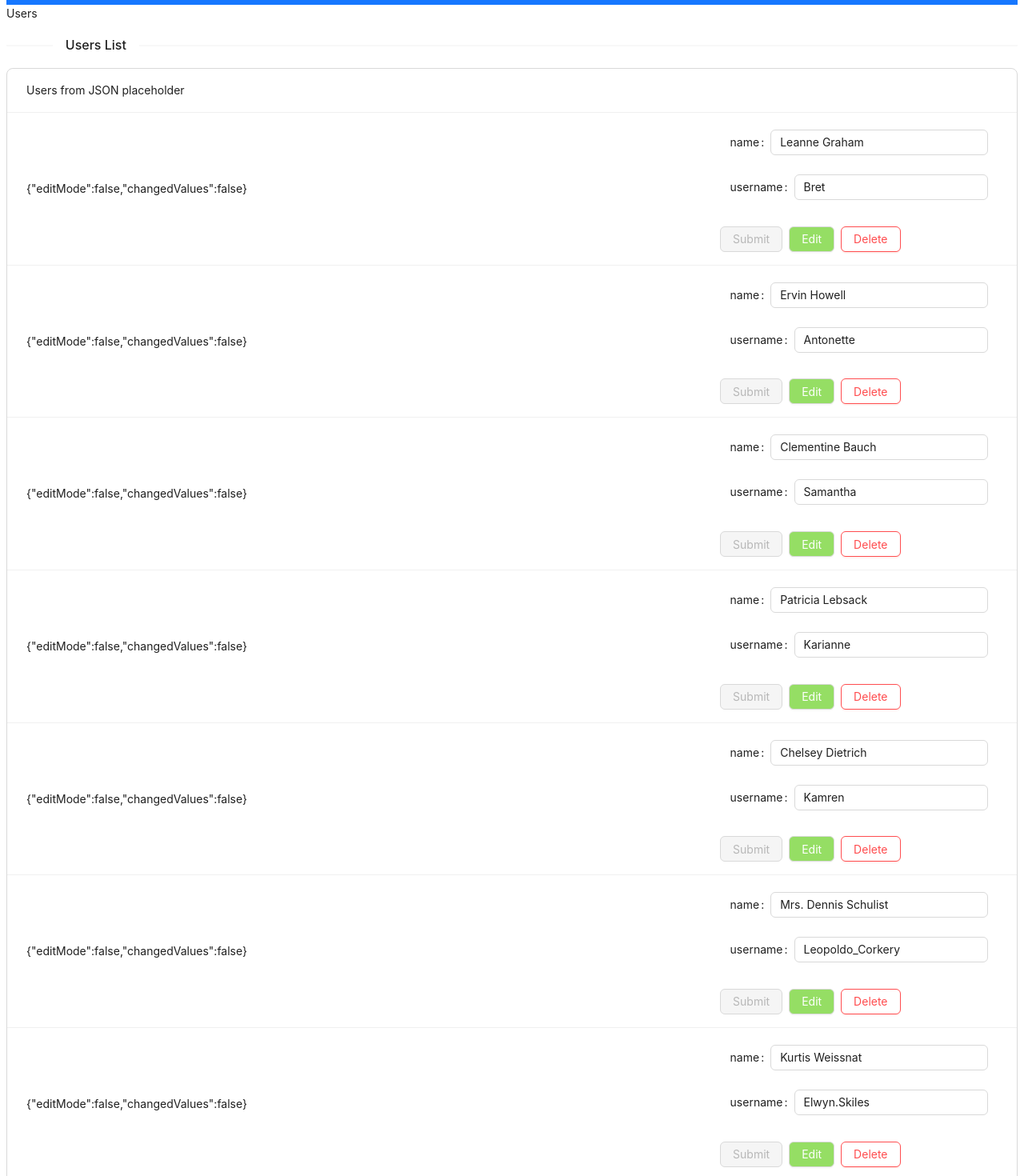
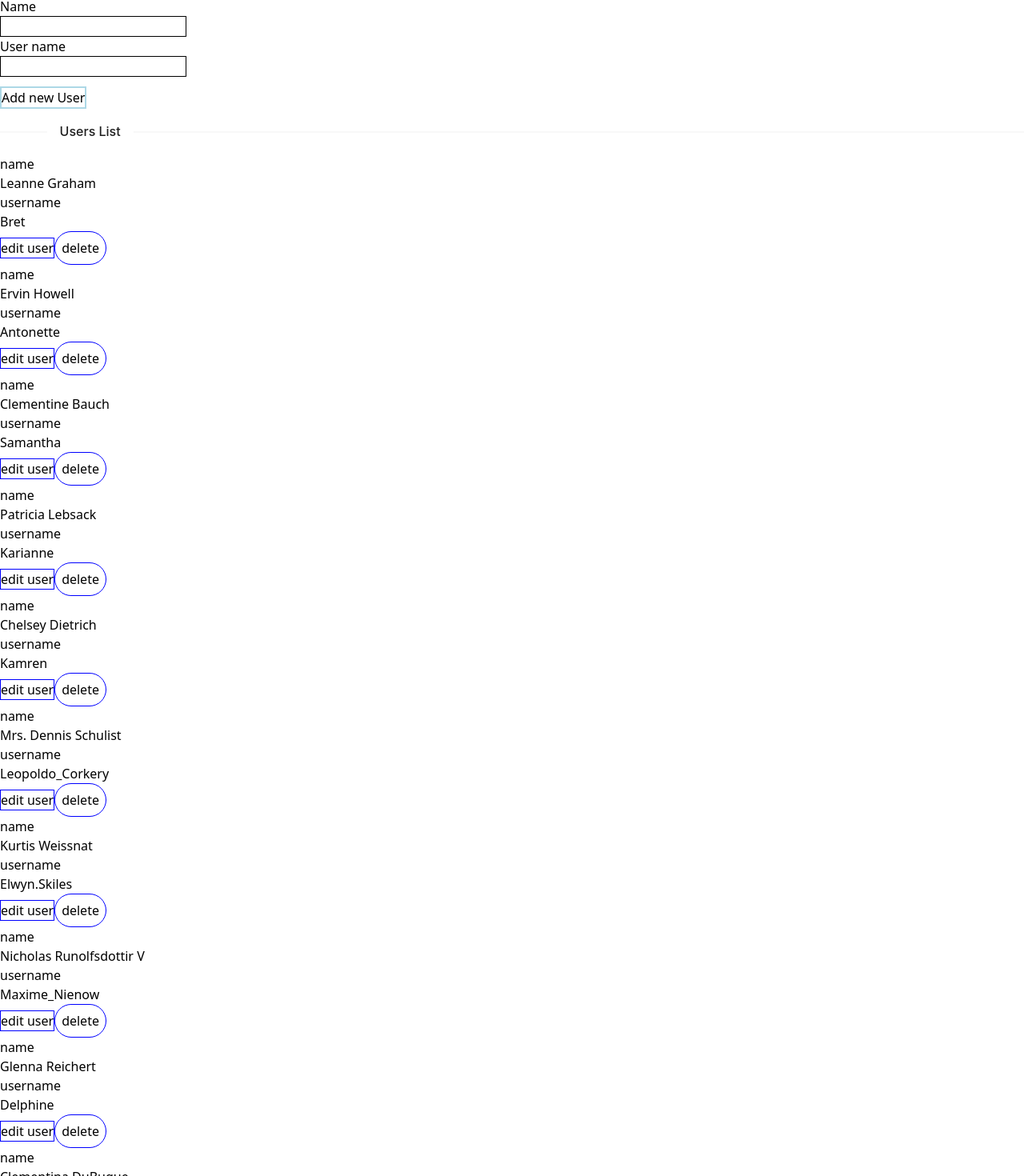
Before and after one commit to Leandro-Andres-Angeli/react-redux-practice, a React (Create React App) app: page /users in a window 1280 px wide. Shown: the part 149-1619 px from the top of the page at 80% size. Built offline with nearby package versions, Linux system fonts and the light colour scheme.

Commit message:
working with redux

```diff
--- a/src/components/pages/Users.js
+++ b/src/components/pages/Users.js
@@ -1,16 +1,25 @@
-import { green, red } from "@ant-design/colors";
-import { Button, Divider, Form, Input, List, Space, Typography } from "antd";
+import { green, red } from '@ant-design/colors';
+import { Button, Divider, Form, Input, List, Space, Typography } from 'antd';
 
-import React, { useReducer, useRef, useState } from "react";
-import { store } from "../store/store";
+import React, { useEffect, useReducer, useRef, useState } from 'react';
+import { useDispatch, useSelector } from 'react-redux';
+import { idGenerator } from '../../helpers/idGenerator';
+import { store } from '../store/store';
+import {
+  addUserToList,
+  editUserFromList,
+} from '../store/users-list-store/usersListActions';
+import { deleteUserFromList } from './../store/users-list-store/usersListActions';
+
 const uiState = {
   editMode: false,
   changedValues: false,
 };
+
 const resetUiActions = () => uiState;
 const types = {
-  toggleEditMode: "edit mode one",
-  checkChangedValues: "check changed values",
+  toggleEditMode: 'edit mode one',
+  checkChangedValues: 'check changed values',
 };
 const uiReducer = (state, action) => {
   switch (action.type) {
@@ -23,48 +32,50 @@ const uiReducer = (state, action) => {
   }
 };
 const UsersListItem = ({ user }) => {
+  const dispatch = useDispatch();
   const [uiActions, dispatchUiActions] = useReducer(
     uiReducer,
     uiState,
     resetUiActions
   );
+
   const [form] = Form.useForm();
-  const formRef = useRef()
-  // const [formState, setFormState] = useState({
-  //   name: user.name,
-  //   username: user.username,
-  // });
-
-  // return (
-  //   <List.Item>
-  //     <List
-
-  //   dataSource={Object.entries(user)}
-  //       renderItem={ ([field,data])=> (
-  //         <List.Item >{field} : {data}</List.Item>
-  //       )}
-  //     />
-
-  //   </List.Item>
-  // );
+  const [reRender, setReRender] = useState(true);
   const { editMode } = uiActions;
   const handleSubmit = (e) => {
-    console.log("sub");
+    const confirmSubmit = window.confirm('confirm edit ?');
+    if (!confirmSubmit) {
+      alert('rollback');
+      return;
+    }
+
+    console.log('sub');
     console.log(e);
-    console.log(form.getFieldsValue());
+    dispatch(editUserFromList({ id: user.id, ...form.getFieldsValue() }));
   };
-  const handleEdit = (e) => {
-    console.log("edit");
+  const handleEdit = () => {
+    console.log('edit');
+
     dispatchUiActions({ type: types.toggleEditMode });
+    setReRender((prev) => !prev);
+  };
 
+  useEffect(() => {
+    console.log('render');
+  }, [reRender]);
 
+  const handleDelete = () => {
+    // console.log(arguments);
+    dispatch(deleteUserFromList({ id: user.id }));
+    // console.log(user.id);
+    // const checkDelete = window.confirm('confirm delete ? ');
+    // if (checkDelete) {
+    //   return dispatch(deleteUserFromList({ id: user.id }));
+    // }
   };
   const handleInputChange = () => {
     const formValues = form.getFieldsValue();
-    // console.log(formValues)
-    //  const trimmedForm =   Object.keys(formValues).
 
-    //  console.log(trimmedForm)
     const trimmedForm = Object.keys(formValues).reduce(
       (acc, curr, arr) => ({ ...acc, [curr]: formValues[curr].trim() }),
       {}
@@ -84,19 +95,14 @@ const UsersListItem = ({ user }) => {
   // };
   return (
     <List.Item>
-      <div> {JSON.stringify(uiActions)}</div>
-
+      {user.id}
       <Form
         onFinish={handleSubmit}
-
         form={form}
         initialValues={{ name: user.name, username: user.username }}
-        focus={(uiActions.editMode).toString()}
       >
-        <fieldset style={{ border: "none" }} disabled={!editMode}>
-          {Object.entries(user)
-            .filter(([field]) => field !== "id")
-            .map(([field, value]) => (
+        <fieldset style={{ border: 'none' }} disabled={!editMode}>
+          {Object.entries(user).map(([field, value]) => (
             <Form.Item
               key={field}
               label={field}
@@ -109,38 +115,130 @@ const UsersListItem = ({ user }) => {
         </fieldset>
         <Space>
           <Button
-            type="primary"
+            type='primary'
             disabled={!uiActions.changedValues}
-            htmlType="submit"
+            htmlType='submit'
           >
             Submit
           </Button>
           <Button
-            style={{ backgroundColor: green[3], color: "white" }}
+            style={{ backgroundColor: green[3], color: 'white' }}
             onClick={handleEdit}
           >
             Edit
           </Button>
-          <Button danger>Delete</Button>
+          <Button danger onClick={handleDelete}>
+            Delete
+          </Button>
         </Space>
       </Form>
     </List.Item>
   );
 };
+const UserLi = ({ user }) => {
+  const dispatch = useDispatch();
+  const handleDelete = () => {
+    dispatch(deleteUserFromList({ id: user.id }));
+  };
+  const handleSubmit = (e) => {
+    e.preventDefault();
+    // const { name, username } = e.target.form.values;
+    // console.log(name, username);
+    const {
+      name: { value: name },
+      username: { value: username },
+    } = e.target;
+    console.log(name, username);
+    dispatch(editUserFromList({ id: user.id, name, username }));
+  };
+  return (
+    <li>
+      <form onSubmit={handleSubmit}>
+        <label className='flex flex-col'>
+          name
+          <input type='text' name={'name'} defaultValue={user.name} />
+        </label>
+        <label className='flex flex-col'>
+          username
+          <input type='text' name={'username'} defaultValue={user.username} />
+        </label>
+        <button type='submit' style={{ border: '1px solid blue' }}>
+          edit user
+        </button>
+        <button
+          style={{ border: '1px solid blue' }}
+          className='rounded-full p-2'
+          onClick={handleDelete}
+        >
+          delete
+        </button>
+      </form>
+    </li>
+  );
+};
+const NewUserForm = () => {
+  const dispatch = useDispatch();
+  const handleSubmit = (e) => {
+    e.preventDefault();
+    const {
+      name: { value: name },
+      username: { value: username },
+    } = e.target;
+    dispatch(addUserToList({ id: idGenerator(), name, username }));
+  };
+  return (
+    <form onSubmit={handleSubmit}>
+      <label>
+        Name
+        <input
+          name='name'
+          type='text'
+          style={{ display: 'block', border: '1px solid' }}
+        />
+      </label>
+      <label>
+        User name
+        <input
+          name='username'
+          type='text'
+          style={{ display: 'block', border: '1px solid' }}
+        />
+      </label>
 
+      <button
+        className='mt-3'
+        style={{ display: 'block', border: '2px solid lightblue' }}
+        type='submit'
+      >
+        Add new User{' '}
+      </button>
+    </form>
+  );
+};
 const Users = () => {
   const { Paragraph } = Typography;
-  const { usersList } = store.getState();
+  let usersList = useSelector((state) => state.usersList);
+  console.log('render');
+  // useEffect(() => {
+  //   console.log('render');
+  // }, [usersList]);
 
   return (
     <div>
+      {/* {JSON.stringify(usersList)} */}
       <Typography level={3}>Users</Typography>
+      <NewUserForm></NewUserForm>
       <Paragraph>
-        <Divider orientation="left">Users List</Divider>
+        <Divider orientation='left'>Users List</Divider>
       </Paragraph>
-
+      <ul>
+        {usersList.map((user) => (
+          <UserLi key={user.id} {...{ user }}></UserLi>
+        ))}
+      </ul>
+      {/*
       <List
-        size="large"
+        size='large'
         header={<div>Users from JSON placeholder</div>}
         footer={<div>Footer</div>}
         bordered
@@ -148,7 +246,7 @@ const Users = () => {
         renderItem={({ id, name, username }) => (
           <UsersListItem user={{ id, name, username }}></UsersListItem>
         )}
-      />
+      /> */}
     </div>
   );
 };
--- a/src/components/store/users-list-store/usersListActions.js
+++ b/src/components/store/users-list-store/usersListActions.js
@@ -1,2 +1,14 @@
-import {types} from "./usersListTypes"
-export const getUsersList = ()=>({type:types.getUsersList})
+import types from './usersListTypes';
+export const getUsersList = () => ({ type: types.getUsersList });
+export const editUserFromList = (payload) => ({
+  type: types.editUser,
+  payload,
+});
+export const deleteUserFromList = (payload) => ({
+  type: types.deleteUser,
+  payload,
+});
+export const addUserToList = (payload) => ({
+  type: types.addUser,
+  payload,
+});
--- a/src/components/store/users-list-store/usersListReducers.js
+++ b/src/components/store/users-list-store/usersListReducers.js
@@ -1,9 +1,18 @@
-import { users } from "../../../data/usersData"
+import { users } from '../../../data/usersData';
+import types from './usersListTypes';
 
-export const usersListReducer = (state =  users,action)=>{
-    switch(action.type){
+export const usersListReducer = (state = users, action) => {
+  switch (action.type) {
+    case types.editUser:
+      return state.map((user) =>
+        user.id === action.payload.id ? { ...user, ...action.payload } : user
+      );
+    case types.deleteUser:
+      return state.filter((user) => user.id !== action.payload.id);
+    case types.addUser:
+      console.log('in');
+      return [action.payload, ...state];
     default:
-        return state
-    }
-
-}
+      return state;
+  }
+};
--- a/src/components/store/users-list-store/usersListTypes.js
+++ b/src/components/store/users-list-store/usersListTypes.js
@@ -1,5 +1,8 @@
- const types = {
-    getUsers:"[Users List] get All Users",
-    addUsers:"[Users List] add New User"
-}
-export default types
+const types = {
+  getUsers: '[Users List] get All Users',
+  addUsers: '[Users List] add New User',
+  editUser: '[Users List] edit User',
+  deleteUser: '[Users List] delete User',
+  addUser: '[Users List] add User',
+};
+export default types;
--- a/src/data/usersData.js
+++ b/src/data/usersData.js
@@ -1,232 +1,234 @@
-export const  users = [
+import { idGenerator } from '../helpers/idGenerator';
+
+export const users = [
   {
-        "id": 1,
-        "name": "Leanne Graham",
-        "username": "Bret",
-        "email": "Sincere@april.biz",
-        "address": {
-            "street": "Kulas Light",
-            "suite": "Apt. 556",
-            "city": "Gwenborough",
-            "zipcode": "92998-3874",
-            "geo": {
-                "lat": "-37.3159",
-                "lng": "81.1496"
-            }
+    id: idGenerator(),
+    name: 'Leanne Graham',
+    username: 'Bret',
+    email: 'Sincere@april.biz',
+    address: {
+      street: 'Kulas Light',
+      suite: 'Apt. 556',
+      city: 'Gwenborough',
+      zipcode: '92998-3874',
+      geo: {
+        lat: '-37.3159',
+        lng: '81.1496',
       },
-        "phone": "1-770-736-8031 x56442",
-        "website": "hildegard.org",
-        "company": {
-            "name": "Romaguera-Crona",
-            "catchPhrase": "Multi-layered client-server neural-net",
-            "bs": "harness real-time e-markets"
-        }
+    },
+    phone: '1-770-736-8031 x56442',
+    website: 'hildegard.org',
+    company: {
+      name: 'Romaguera-Crona',
+      catchPhrase: 'Multi-layered client-server neural-net',
+      bs: 'harness real-time e-markets',
+    },
   },
   {
-        "id": 2,
-        "name": "Ervin Howell",
-        "username": "Antonette",
-        "email": "Shanna@melissa.tv",
-        "address": {
-            "street": "Victor Plains",
-            "suite": "Suite 879",
-            "city": "Wisokyburgh",
-            "zipcode": "90566-7771",
-            "geo": {
-                "lat": "-43.9509",
-                "lng": "-34.4618"
-            }
+    id: idGenerator(),
+    name: 'Ervin Howell',
+    username: 'Antonette',
+    email: 'Shanna@melissa.tv',
+    address: {
+      street: 'Victor Plains',
+      suite: 'Suite 879',
+      city: 'Wisokyburgh',
+      zipcode: '90566-7771',
+      geo: {
+        lat: '-43.9509',
+        lng: '-34.4618',
       },
-        "phone": "010-692-6593 x09125",
-        "website": "anastasia.net",
-        "company": {
-            "name": "Deckow-Crist",
-            "catchPhrase": "Proactive didactic contingency",
-            "bs": "synergize scalable supply-chains"
-        }
+    },
+    phone: '010-692-6593 x09125',
+    website: 'anastasia.net',
+    company: {
+      name: 'Deckow-Crist',
+      catchPhrase: 'Proactive didactic contingency',
+      bs: 'synergize scalable supply-chains',
+    },
   },
   {
-        "id": 3,
-        "name": "Clementine Bauch",
-        "username": "Samantha",
-        "email": "Nathan@yesenia.net",
-        "address": {
-            "street": "Douglas Extension",
-            "suite": "Suite 847",
-            "city": "McKenziehaven",
-            "zipcode": "59590-4157",
-            "geo": {
-                "lat": "-68.6102",
-                "lng": "-47.0653"
-            }
+    id: idGenerator(),
+    name: 'Clementine Bauch',
+    username: 'Samantha',
+    email: 'Nathan@yesenia.net',
+    address: {
+      street: 'Douglas Extension',
+      suite: 'Suite 847',
+      city: 'McKenziehaven',
+      zipcode: '59590-4157',
+      geo: {
+        lat: '-68.6102',
+        lng: '-47.0653',
       },
-        "phone": "1-463-123-4447",
-        "website": "ramiro.info",
-        "company": {
-            "name": "Romaguera-Jacobson",
-            "catchPhrase": "Face to face bifurcated interface",
-            "bs": "e-enable strategic applications"
-        }
+    },
+    phone: '1-463-123-4447',
+    website: 'ramiro.info',
+    company: {
+      name: 'Romaguera-Jacobson',
+      catchPhrase: 'Face to face bifurcated interface',
+      bs: 'e-enable strategic applications',
+    },
   },
   {
-        "id": 4,
-        "name": "Patricia Lebsack",
-        "username": "Karianne",
-        "email": "Julianne.OConner@kory.org",
-        "address": {
-            "street": "Hoeger Mall",
-            "suite": "Apt. 692",
-            "city": "South Elvis",
-            "zipcode": "53919-4257",
-            "geo": {
-                "lat": "29.4572",
-                "lng": "-164.2990"
-            }
+    id: idGenerator(),
+    name: 'Patricia Lebsack',
+    username: 'Karianne',
+    email: 'Julianne.OConner@kory.org',
+    address: {
+      street: 'Hoeger Mall',
+      suite: 'Apt. 692',
+      city: 'South Elvis',
+      zipcode: '53919-4257',
+      geo: {
+        lat: '29.4572',
+        lng: '-164.2990',
       },
-        "phone": "493-170-9623 x156",
-        "website": "kale.biz",
-        "company": {
-            "name": "Robel-Corkery",
-            "catchPhrase": "Multi-tiered zero tolerance productivity",
-            "bs": "transition cutting-edge web services"
-        }
+    },
+    phone: '493-170-9623 x156',
+    website: 'kale.biz',
+    company: {
+      name: 'Robel-Corkery',
+      catchPhrase: 'Multi-tiered zero tolerance productivity',
+      bs: 'transition cutting-edge web services',
+    },
   },
   {
-        "id": 5,
-        "name": "Chelsey Dietrich",
-        "username": "Kamren",
-        "email": "Lucio_Hettinger@annie.ca",
-        "address": {
-            "street": "Skiles Walks",
-            "suite": "Suite 351",
-            "city": "Roscoeview",
-            "zipcode": "33263",
-            "geo": {
-                "lat": "-31.8129",
-                "lng": "62.5342"
-            }
+    id: idGenerator(),
+    name: 'Chelsey Dietrich',
+    username: 'Kamren',
+    email: 'Lucio_Hettinger@annie.ca',
+    address: {
+      street: 'Skiles Walks',
+      suite: 'Suite 351',
+      city: 'Roscoeview',
+      zipcode: '33263',
+      geo: {
+        lat: '-31.8129',
+        lng: '62.5342',
       },
-        "phone": "(254)954-1289",
-        "website": "demarco.info",
-        "company": {
-            "name": "Keebler LLC",
-            "catchPhrase": "User-centric fault-tolerant solution",
-            "bs": "revolutionize end-to-end systems"
-        }
+    },
+    phone: '(254)954-1289',
+    website: 'demarco.info',
+    company: {
+      name: 'Keebler LLC',
+      catchPhrase: 'User-centric fault-tolerant solution',
+      bs: 'revolutionize end-to-end systems',
+    },
   },
   {
-        "id": 6,
-        "name": "Mrs. Dennis Schulist",
-        "username": "Leopoldo_Corkery",
-        "email": "Karley_Dach@jasper.info",
-        "address": {
-            "street": "Norberto Crossing",
-            "suite": "Apt. 950",
-            "city": "South Christy",
-            "zipcode": "23505-1337",
-            "geo": {
-                "lat": "-71.4197",
-                "lng": "71.7478"
-            }
+    id: idGenerator(),
+    name: 'Mrs. Dennis Schulist',
+    username: 'Leopoldo_Corkery',
+    email: 'Karley_Dach@jasper.info',
+    address: {
+      street: 'Norberto Crossing',
+      suite: 'Apt. 950',
+      city: 'South Christy',
+      zipcode: '23505-1337',
+      geo: {
+        lat: '-71.4197',
+        lng: '71.7478',
       },
-        "phone": "1-477-935-8478 x6430",
-        "website": "ola.org",
-        "company": {
-            "name": "Considine-Lockman",
-            "catchPhrase": "Synchronised bottom-line interface",
-            "bs": "e-enable innovative applications"
-        }
+    },
+    phone: '1-477-935-8478 x6430',
+    website: 'ola.org',
+    company: {
+      name: 'Considine-Lockman',
+      catchPhrase: 'Synchronised bottom-line interface',
+      bs: 'e-enable innovative applications',
+    },
   },
   {
-        "id": 7,
-        "name": "Kurtis Weissnat",
-        "username": "Elwyn.Skiles",
-        "email": "Telly.Hoeger@billy.biz",
-        "address": {
-            "street": "Rex Trail",
-            "suite": "Suite 280",
-            "city": "Howemouth",
-            "zipcode": "58804-1099",
-            "geo": {
-                "lat": "24.8918",
-                "lng": "21.8984"
-            }
+    id: idGenerator(),
+    name: 'Kurtis Weissnat',
+    username: 'Elwyn.Skiles',
+    email: 'Telly.Hoeger@billy.biz',
+    address: {
+      street: 'Rex Trail',
+      suite: 'Suite 280',
+      city: 'Howemouth',
+      zipcode: '58804-1099',
+      geo: {
+        lat: '24.8918',
+        lng: '21.8984',
       },
-        "phone": "210.067.6132",
-        "website": "elvis.io",
-        "company": {
-            "name": "Johns Group",
-            "catchPhrase": "Configurable multimedia task-force",
-            "bs": "generate enterprise e-tailers"
-        }
+    },
+    phone: '210.067.6132',
+    website: 'elvis.io',
+    company: {
+      name: 'Johns Group',
+      catchPhrase: 'Configurable multimedia task-force',
+      bs: 'generate enterprise e-tailers',
+    },
   },
   {
-        "id": 8,
-        "name": "Nicholas Runolfsdottir V",
-        "username": "Maxime_Nienow",
-        "email": "Sherwood@rosamond.me",
-        "address": {
-            "street": "Ellsworth Summit",
-            "suite": "Suite 729",
-            "city": "Aliyaview",
-            "zipcode": "45169",
-            "geo": {
-                "lat": "-14.3990",
-                "lng": "-120.7677"
-            }
+    id: idGenerator(),
+    name: 'Nicholas Runolfsdottir V',
+    username: 'Maxime_Nienow',
+    email: 'Sherwood@rosamond.me',
+    address: {
+      street: 'Ellsworth Summit',
+      suite: 'Suite 729',
+      city: 'Aliyaview',
+      zipcode: '45169',
+      geo: {
+        lat: '-14.3990',
+        lng: '-120.7677',
       },
-        "phone": "586.493.6943 x140",
-        "website": "jacynthe.com",
-        "company": {
-            "name": "Abernathy Group",
-            "catchPhrase": "Implemented secondary concept",
-            "bs": "e-enable extensible e-tailers"
-        }
+    },
+    phone: '586.493.6943 x140',
+    website: 'jacynthe.com',
+    company: {
+      name: 'Abernathy Group',
+      catchPhrase: 'Implemented secondary concept',
+      bs: 'e-enable extensible e-tailers',
+    },
   },
   {
-        "id": 9,
-        "name": "Glenna Reichert",
-        "username": "Delphine",
-        "email": "Chaim_McDermott@dana.io",
-        "address": {
-            "street": "Dayna Park",
-            "suite": "Suite 449",
-            "city": "Bartholomebury",
-            "zipcode": "76495-3109",
-            "geo": {
-                "lat": "24.6463",
-                "lng": "-168.8889"
-            }
+    id: idGenerator(),
+    name: 'Glenna Reichert',
+    username: 'Delphine',
+    email: 'Chaim_McDermott@dana.io',
+    address: {
+      street: 'Dayna Park',
+      suite: 'Suite 449',
+      city: 'Bartholomebury',
+      zipcode: '76495-3109',
+      geo: {
+        lat: '24.6463',
+        lng: '-168.8889',
       },
-        "phone": "(775)976-6794 x41206",
-        "website": "conrad.com",
-        "company": {
-            "name": "Yost and Sons",
-            "catchPhrase": "Switchable contextually-based project",
-            "bs": "aggregate real-time technologies"
-        }
+    },
+    phone: '(775)976-6794 x41206',
+    website: 'conrad.com',
+    company: {
+      name: 'Yost and Sons',
+      catchPhrase: 'Switchable contextually-based project',
+      bs: 'aggregate real-time technologies',
+    },
   },
   {
-        "id": 10,
-        "name": "Clementina DuBuque",
-        "username": "Moriah.Stanton",
-        "email": "Rey.Padberg@karina.biz",
-        "address": {
-            "street": "Kattie Turnpike",
-            "suite": "Suite 198",
-            "city": "Lebsackbury",
-            "zipcode": "31428-2261",
-            "geo": {
-                "lat": "-38.2386",
-                "lng": "57.2232"
-            }
+    id: idGenerator(),
+    name: 'Clementina DuBuque',
+    username: 'Moriah.Stanton',
+    email: 'Rey.Padberg@karina.biz',
+    address: {
+      street: 'Kattie Turnpike',
+      suite: 'Suite 198',
+      city: 'Lebsackbury',
+      zipcode: '31428-2261',
+      geo: {
+        lat: '-38.2386',
+        lng: '57.2232',
       },
-        "phone": "024-648-3804",
-        "website": "ambrose.net",
-        "company": {
-            "name": "Hoeger LLC",
-            "catchPhrase": "Centralized empowering task-force",
-            "bs": "target end-to-end models"
-        }
-    }
-]
+    },
+    phone: '024-648-3804',
+    website: 'ambrose.net',
+    company: {
+      name: 'Hoeger LLC',
+      catchPhrase: 'Centralized empowering task-force',
+      bs: 'target end-to-end models',
+    },
+  },
+];
```
Also changed, not shown: public/index.html (+10 -10 lines). Lines whose indentation alone changed are shown as unchanged.
